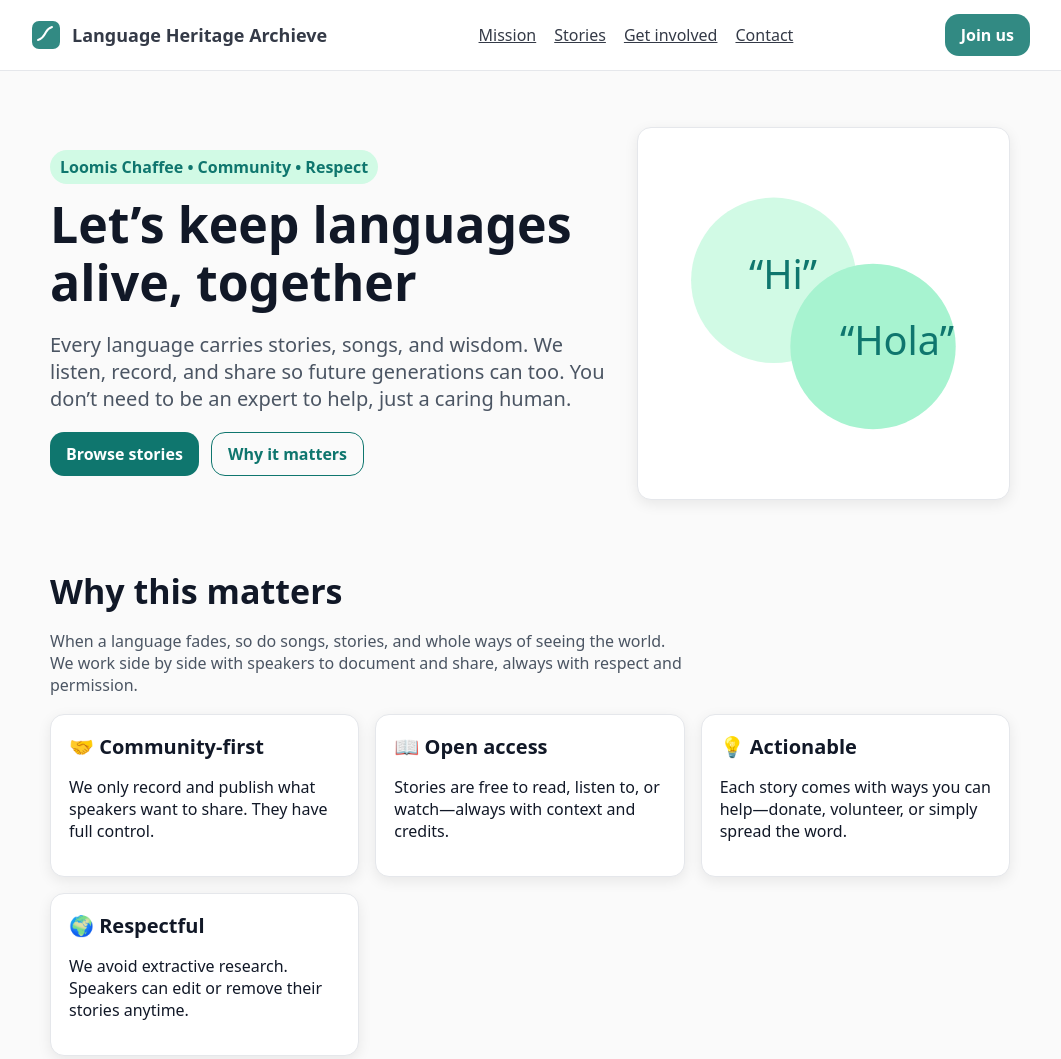
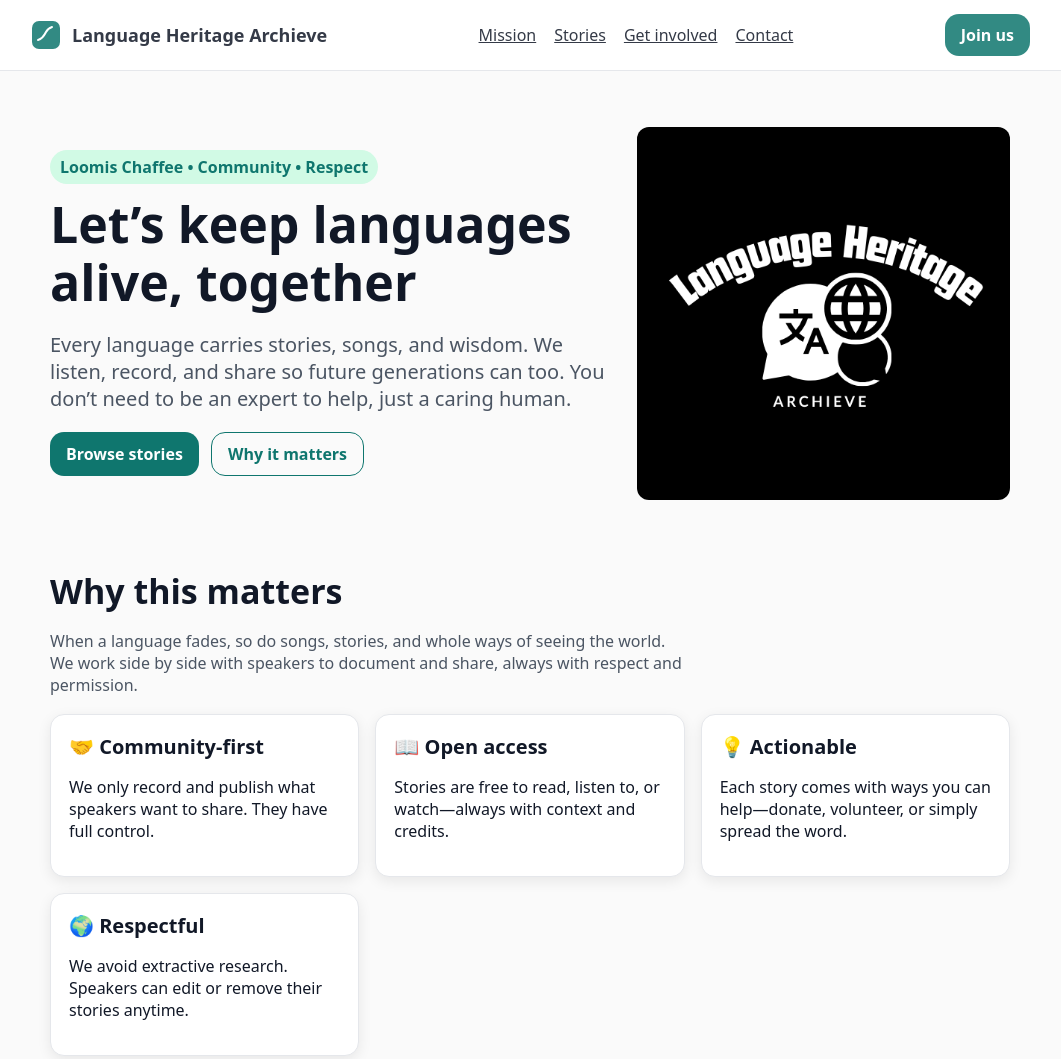
Before and after one commit to bennybeboomin/Language-Lifline, a plain HTML site: page index.html in a window 1280 px wide. Shown: the top 1059 px of the page, without its empty margins (110-1171 px from the left). Drawn offline with Linux system fonts and the light colour scheme.

Commit message:
Update index.html

```diff
--- a/index.html
+++ b/index.html
@@ -118,15 +118,8 @@
           <a class="btn ghost" href="#mission">Why it matters</a>
         </div>
       </div>
-      <div class="hero-card hero-illus" aria-hidden="true">
-        <!-- Friendly decorative speech bubbles -->
-        <svg viewBox="0 0 200 200" width="100%" height="100%">
-          <circle cx="70" cy="80" r="50" fill="#d1fae5"/>
-          <circle cx="130" cy="120" r="50" fill="#a7f3d0"/>
-          <text x="55" y="85" font-size="24" fill="#0f766e">“Hi”</text>
-          <text x="110" y="125" font-size="24" fill="#0f766e">“Hola”</text>
-        </svg>
-      </div>
+     <img src="Language Heritage.png" alt="Language Heritage Archive logo" style="max-width:100%; height:auto; border-radius:12px;" />
+
     </div>
   </section>
 
```
